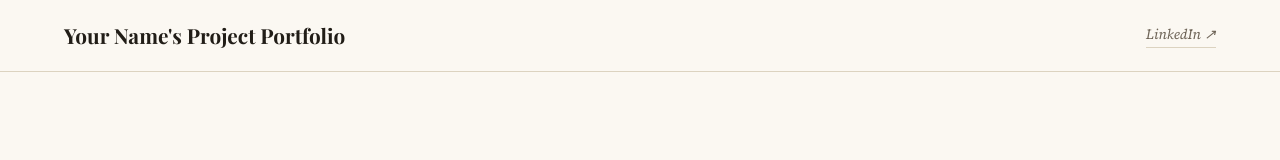
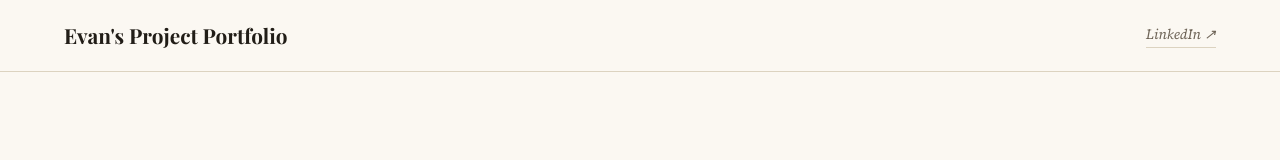
Before and after one commit to ehseki/Evan-Seki-Portfolio, a React (Vite) app: page / in a window 1280 px wide. Shown: the top 160 px of the page. Built offline with nearby package versions, Linux system fonts and the light colour scheme.

Commit message:
changed header

```diff
--- a/src/components/Header.tsx
+++ b/src/components/Header.tsx
@@ -4,7 +4,7 @@
     return (
         <nav className="nav">
             <a className="wordmark" href="/">
-                <b>Your Name's Project Portfolio</b>
+                <b>Evan's Project Portfolio</b>
             </a>
             <div className="nav-links">
                 <a className="nav-cta" href="https://www.linkedin.com/in/your-profile/" target="_blank" rel="noreferrer">LinkedIn ↗</a>
--- a/src/main.tsx
+++ b/src/main.tsx
@@ -1,6 +1,6 @@
 import { StrictMode } from 'react'
 import { createRoot } from 'react-dom/client'
-import { HashRouter, Routes, Route } from 'react-router-dom'
+import { BrowserRouter, Routes, Route } from 'react-router-dom'
 import Header from './components/Header.tsx'
 import Landing from './Landing.tsx'
 import ProjectOne from './pages/ProjectOne.tsx'
@@ -8,13 +8,13 @@
 
 createRoot(document.getElementById('root')!).render(
     <StrictMode>
-        <HashRouter>
+        <BrowserRouter>
             <Header />
             <Routes>
                 <Route path="/" element={<Landing />} />
                 <Route path="/project-one" element={<ProjectOne />} />
                 <Route path="/project-two" element={<ProjectTwo />} />
             </Routes>
-        </HashRouter>
+        </BrowserRouter>
     </StrictMode>,
 )
```
